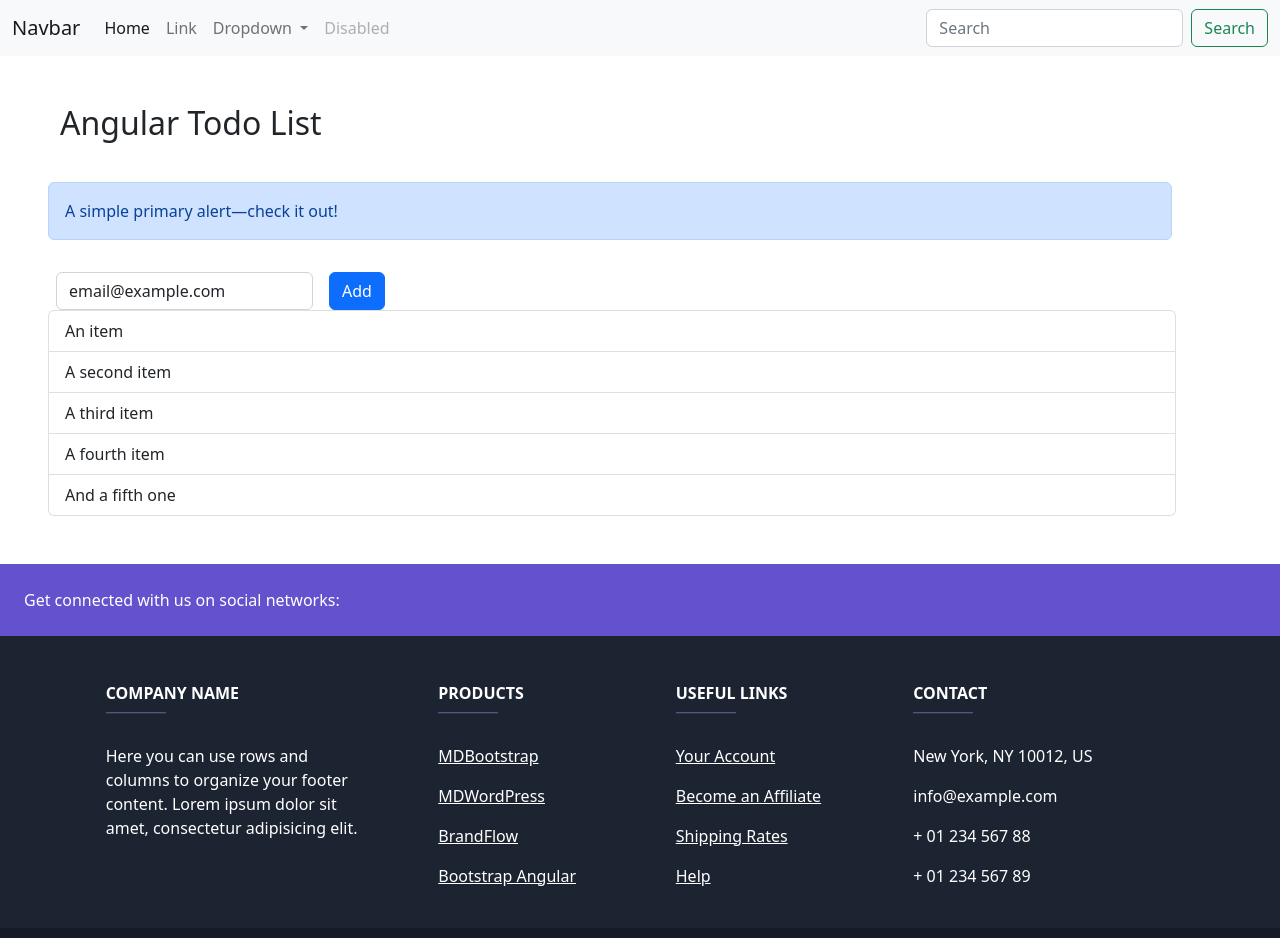
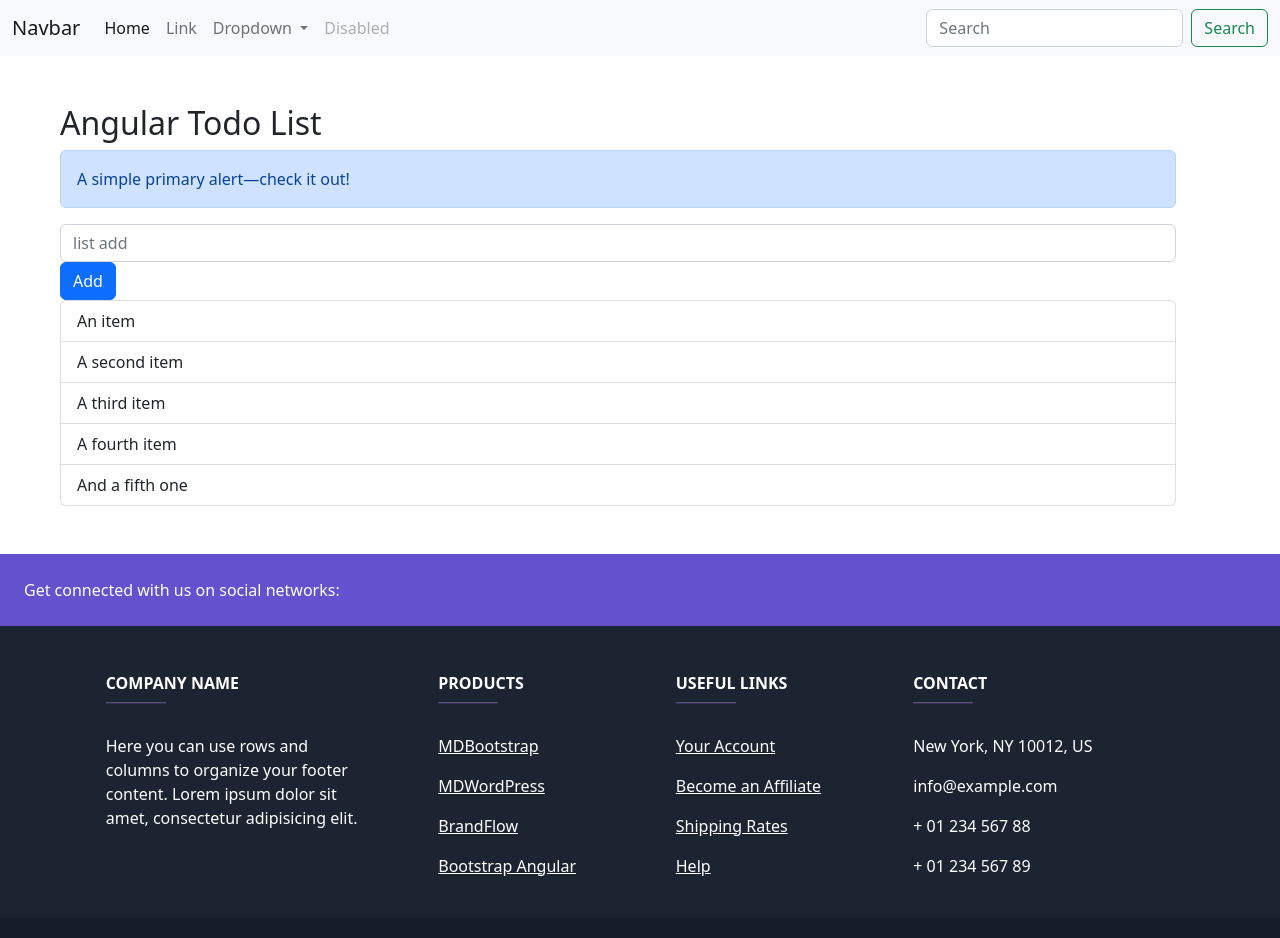
Before and after one commit to AsadullahQureshi/angularPractice, an Angular app: page / in a window 1280 px wide. Shown: the top 938 px of the page. Built offline with nearby package versions, Linux system fonts and the light colour scheme.

Commit message:
add class

```diff
--- a/src/app/Mycomponents/footer/footer.component.html
+++ b/src/app/Mycomponents/footer/footer.component.html
@@ -1,6 +1,6 @@
 <!-- Remove the container if you want to extend the Footer to full width. -->
-<div>
-
+<div class="row">
+        <div class="col-sm-12">
     <!-- Footer -->
     <footer
             class="text-center text-lg-start text-white"
@@ -144,4 +144,5 @@
     <!-- Footer -->
 
   </div>
+  </div>
   <!-- End of .container -->
--- a/src/app/Mycomponents/navbar/navbar.component.html
+++ b/src/app/Mycomponents/navbar/navbar.component.html
@@ -1,3 +1,5 @@
+<div class="row">
+        <div class="col-sm-12">
 <nav class="navbar navbar-expand-lg navbar-light bg-light">
     <div class="container-fluid">
       <a class="navbar-brand" href="#">Navbar</a>
@@ -34,3 +36,6 @@
       </div>
     </div>
   </nav>
+
+  </div>
+  </div>
--- a/src/app/Mycomponents/todos/todos.component.html
+++ b/src/app/Mycomponents/todos/todos.component.html
@@ -2,23 +2,30 @@
 
     <h2>Angular Todo List</h2>
 
-    <section>
 
-
-        <div class="row">
-        <form class="row g-3">
     <div class="alert alert-primary" role="alert">
         A simple primary alert—check it out!
     </div>
 
-            <div class="col-auto ">
+<div class="row">
 
-                <input type="text" class="form-control" id="staticEmail2" value="email@example.com">
+            <form>
+                    <div class="col-auto">
+
+                        <input type="text" class="form-control" id="item" placeholder="list add">
                     </div>
                     <div class="col-auto">
                             <button type="submit" class="btn btn-primary">Add</button>
                     </div>
                 </form>
+
+</div>
+
+
+        <div class="row">
+            <div class="col-sm-12">
+
+
 
                 <ul class="list-group">
                     <li class="list-group-item">An item</li>
@@ -28,5 +35,6 @@
                     <li class="list-group-item">And a fifth one</li>
                 </ul>
             </div>
-    </section>
         </div>
+
+    </div>
--- /dev/null
+++ b/src/app/todo.ts
@@ -0,0 +1,6 @@
+export class Todo {
+    sno: number | undefined
+    title: string |undefined
+    description: string | undefined
+    active: boolean |undefined
+}
```
Also changed, not shown: 1 other file (tests, documents, lock files or other folders). Lines whose indentation alone changed are shown as unchanged.
